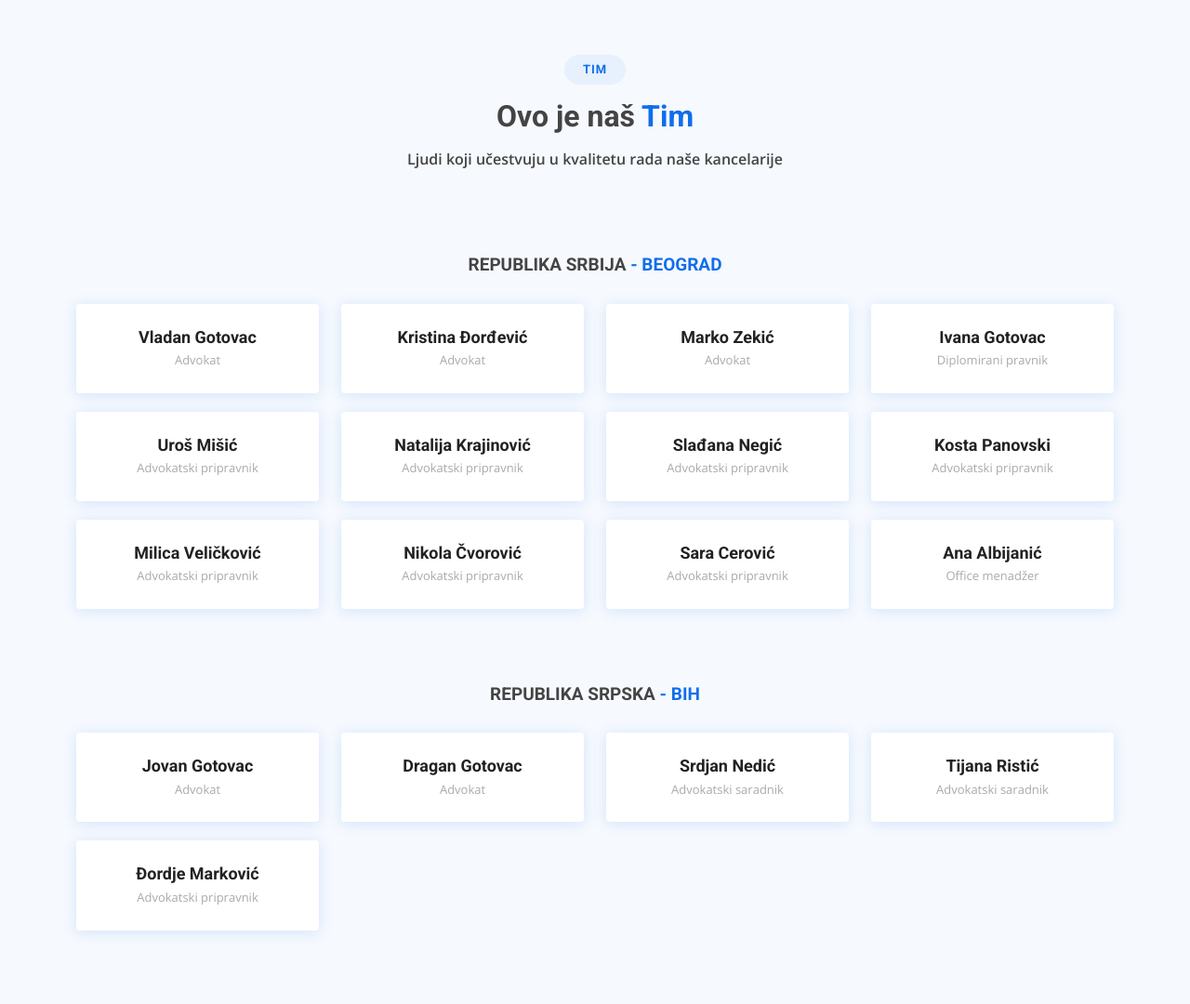
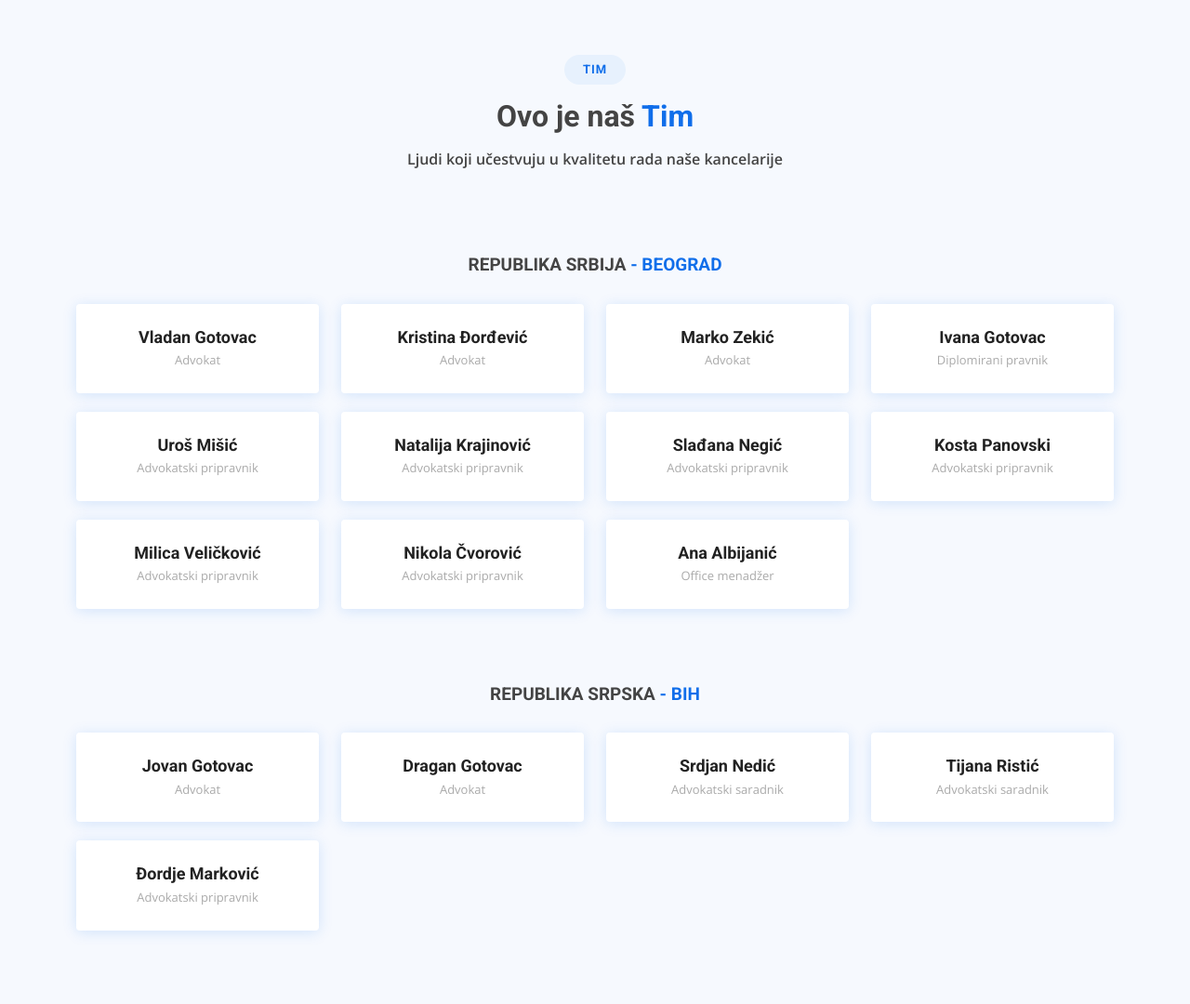
Before and after one commit to vucina99/gotoav-website, a PHP site: page / in a window 1280 px wide. Shown: the part 4929-6009 px from the top of the page at 93% size. Run offline with PHP 8.4, Linux system fonts and the light colour scheme.

Commit message:
Update index.php
sara cerovic out

```diff
--- a/index.php
+++ b/index.php
@@ -1748,15 +1748,7 @@
                     </div>
                 </div>
 
-                <div class="col-lg-3 col-md-6 d-flex align-items-stretch" data-aos="fade-up" data-aos-delay="100">
-                    <div class="member w-100">
-
-                        <div class="member-info  text-center">
-                            <h4>Sara Cerović</h4>
-                            <span>Advokatski pripravnik</span>
-                        </div>
-                    </div>
-                </div>
+
 
 
                 <div class="col-lg-3 col-md-6 d-flex align-items-stretch" data-aos="fade-up" data-aos-delay="400">
```
